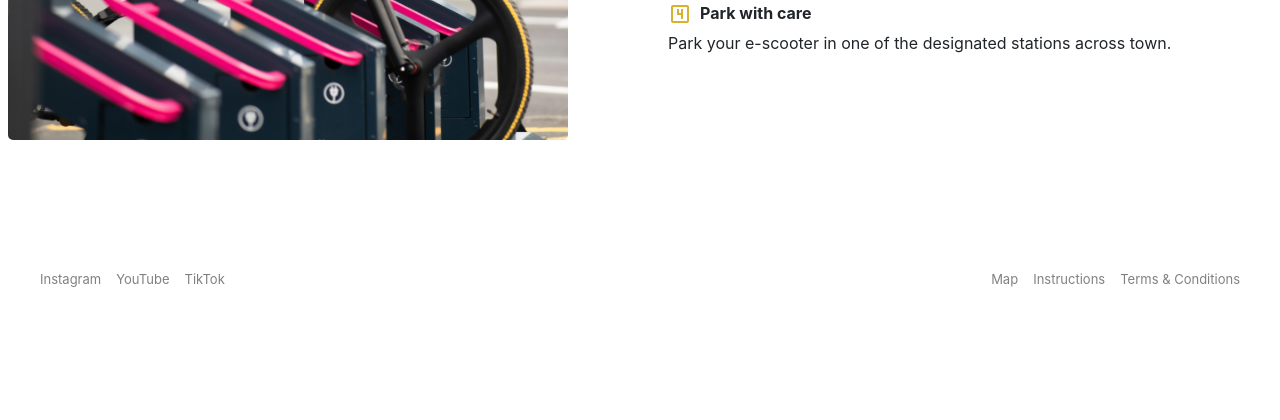
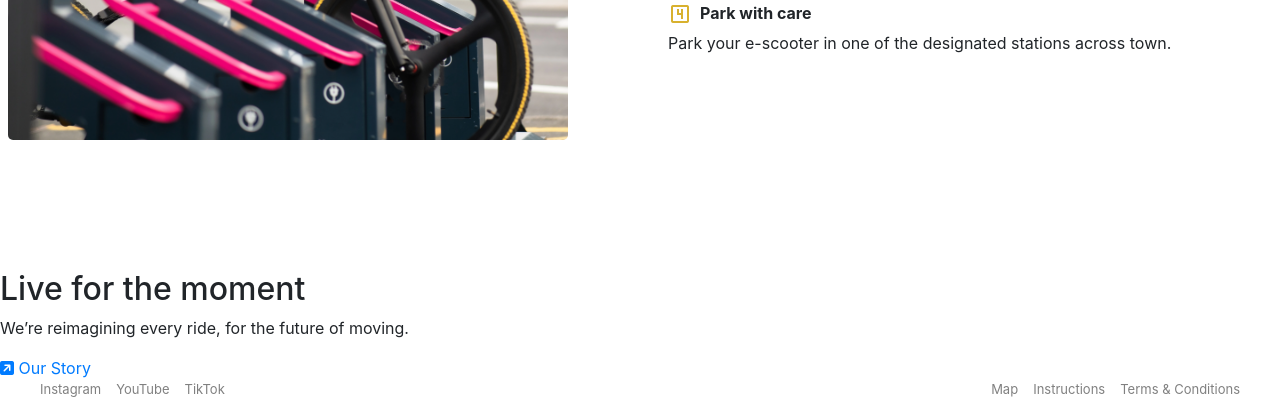
Before and after one commit to tinobragaa/dublin-bikes, a Flask app: page /home in a window 1280 px wide. Shown: the part 1347-1767 px from the top of the page. Before the commit the page ends 1634 px from the top, so only its background shows below. Run offline with Flask 3, Linux system fonts and the light colour scheme; some libraries are stand-ins or nearby versions.

Commit message:
Add: added our story section structure

```diff
--- a/templates/index.html
+++ b/templates/index.html
@@ -97,6 +97,20 @@
                         </div>
                     </div>
                 </section>
+                <section>
+                    <div class="story-container">
+                        <div class="l-pad story-content">
+                            <h2 class="img-title">Live for the moment</h2>
+                            <p>We’re reimagining every ride, for the future of moving.</p>
+                            <a href="#" class="link-title-style">
+                                <div>
+                                    <i class="fa-solid fa-square-arrow-up-right icon-title"></i>
+                                    <span>Our Story</span>
+                                </div>
+                            </a>
+                        </div>
+                    </div>
+                </section>
             </main>
         </div>
         <footer>
```
